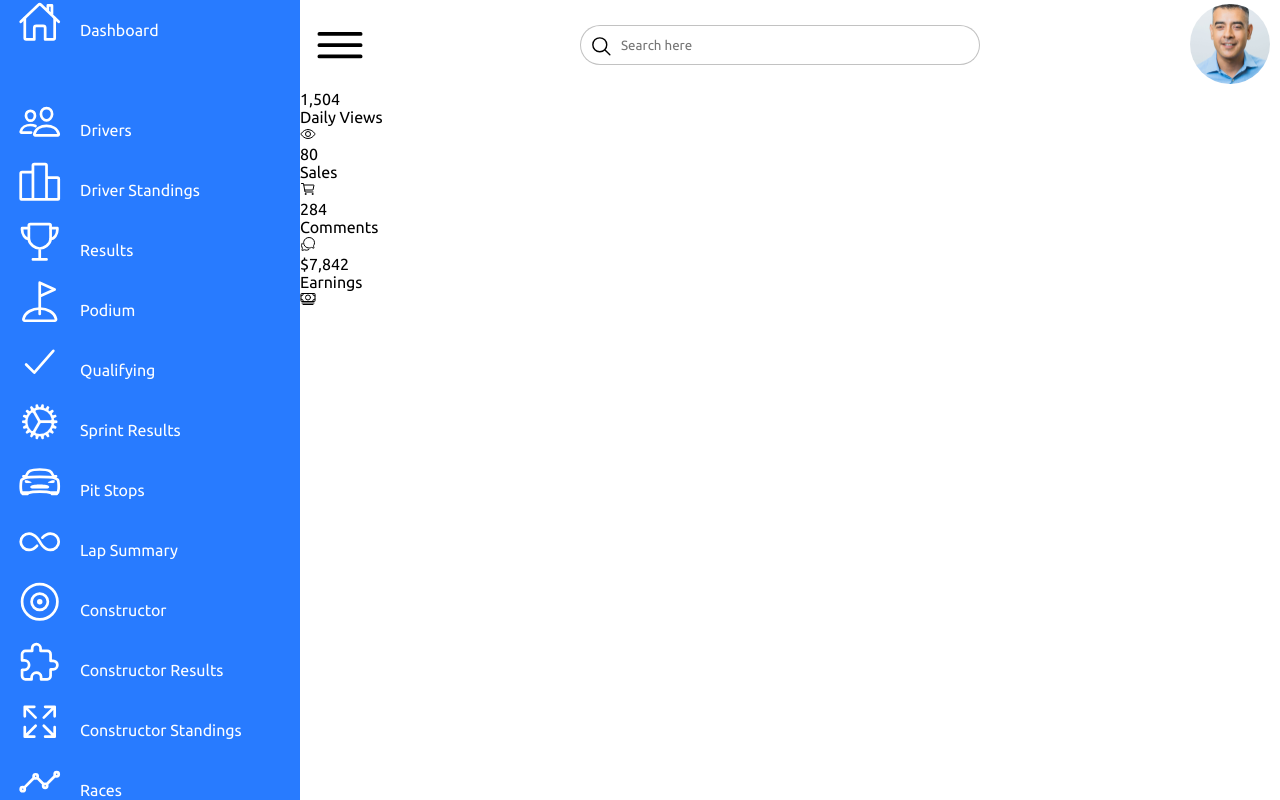
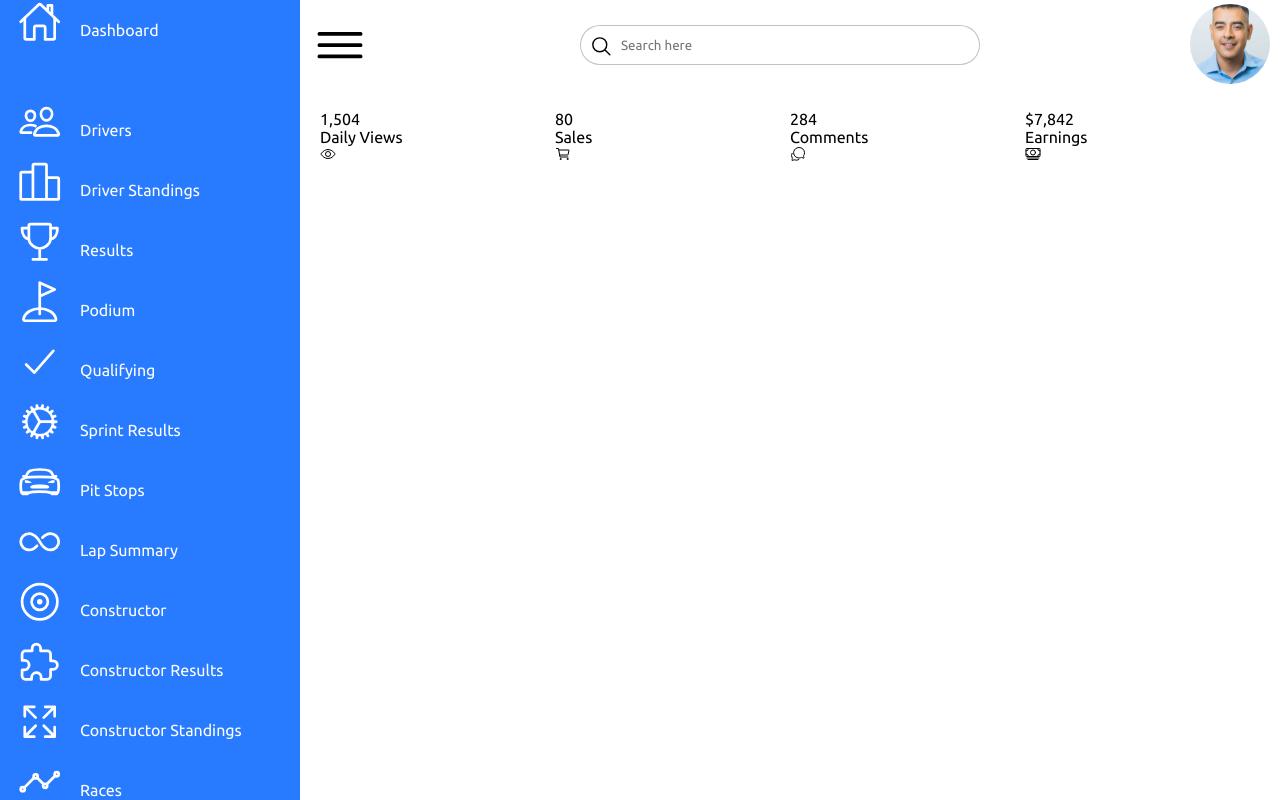
Before and after one commit to rosendo-lugo/formula_1_project, a website: page index.html in a window 1280 px wide. Drawn offline with nearby package versions, Linux system fonts and the light colour scheme.

Commit message:
Adjusted the carbox

```diff
--- a/style.css
+++ b/style.css
@@ -233,3 +233,11 @@ body
     border-radius: 50%; /* Makes the image circular */
     object-fit: cover; /* Ensures the image covers the area without distortion */
 }
+.cardBox
+{
+    position: relative;
+    width: 100%;
+    padding: 20px;
+    display: grid;
+    grid-template-columns: repeat(4,1fr);
+}
```
